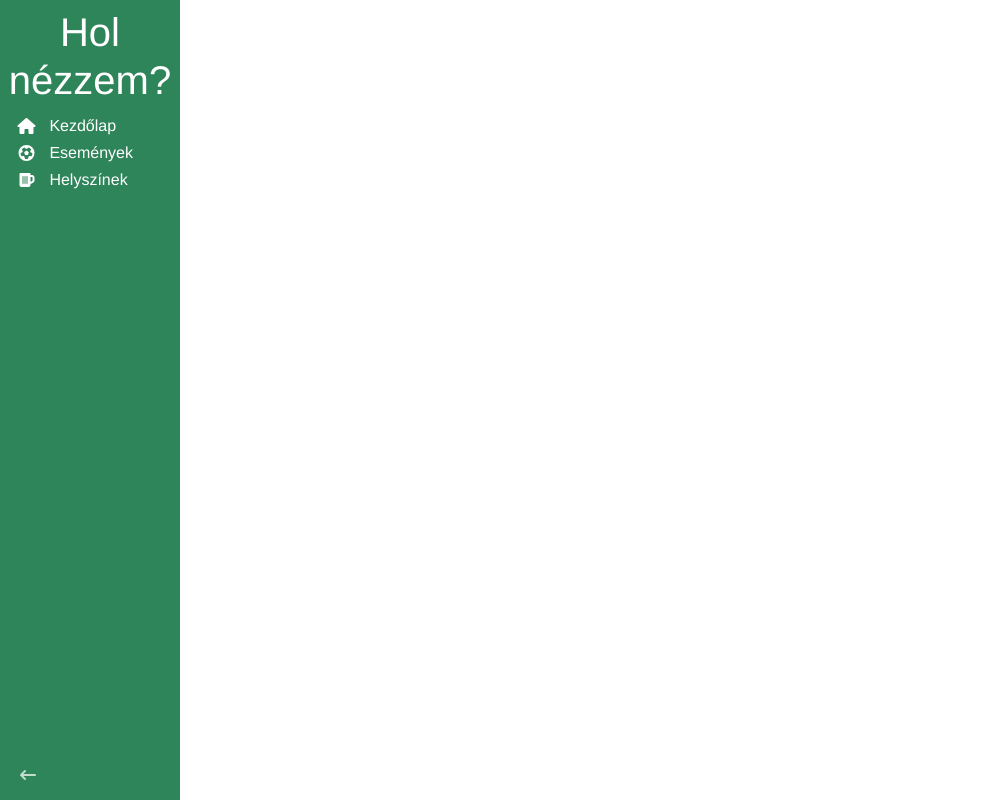
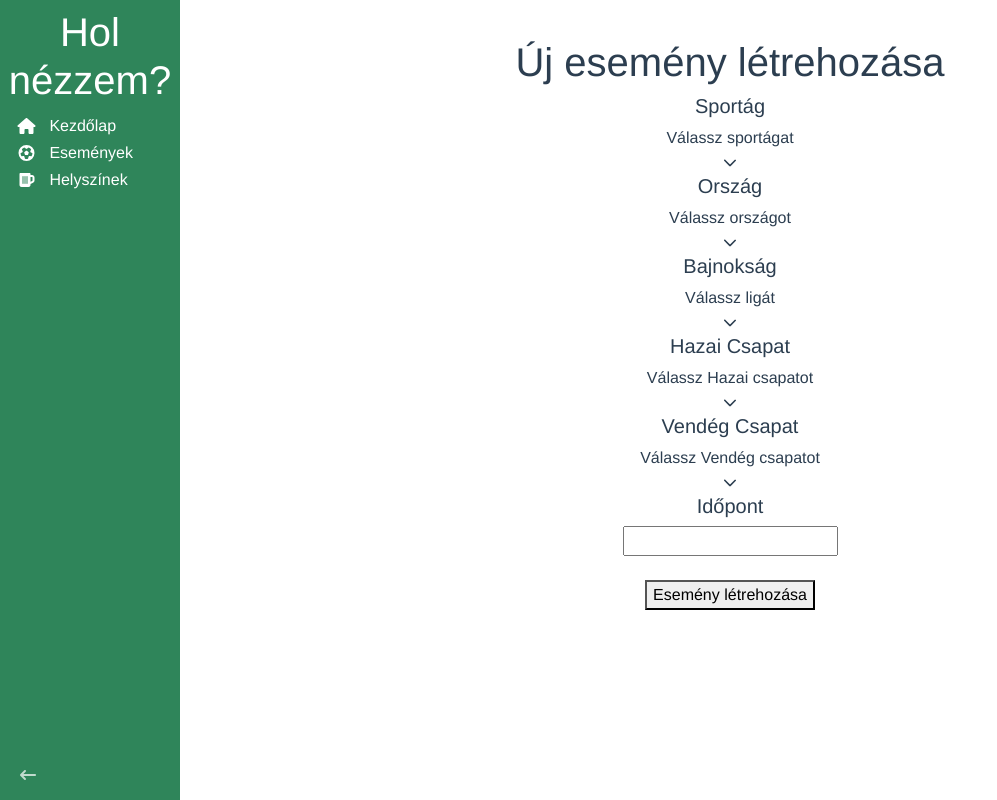
Before and after one commit to denkoksz/where-to-watch-client, a Vue app: page /createsportevent in a window 1280 px wide. Shown: the whole page, without its empty margins (0-997 px from the left). Built offline with nearby package versions, Linux system fonts and the light colour scheme; no server answers.

Commit message:
refactor SportEventsService and add create Sport event view

```diff
--- a/src/components/SportEventsTable.vue
+++ b/src/components/SportEventsTable.vue
@@ -147,7 +147,7 @@ export default {
     }
 
     const goToSportEventPage = (link) => {
-      window.open(link, '_blank');
+      window.open(link);
     };
 
     return { filters, sportEvents, handleClick: goToSportEventPage, categories, leagues, countries, loading };
--- a/src/composables/SportEventsService.js
+++ b/src/composables/SportEventsService.js
@@ -1,3 +1,5 @@
+import logger from "@fortawesome/vue-fontawesome/src/logger";
+
 export default class SportEventsService {
 
     async getSportEvents (props = null) {
@@ -28,6 +30,106 @@ export default class SportEventsService {
         }
     }
 
+    async getCategoryNames() {
+        try {
+            let url = 'http://localhost:5000/api/sportmaincategory/';
+            let data = await (await fetch(url)).json();
+            let names = [];
+            data.map(rows => {
+                names.push({name: rows.categoryName});
+            });
+            return names;
+        } catch (err) {
+            console.error(err);
+        }
+    }
+
+    async getCountries() {
+        try {
+            let url = 'http://localhost:5000/api/country/';
+            let data = await (await fetch(url)).json();
+            let countries = [];
+            data.map(rows => {
+                countries.push({name: rows.countryName});
+            });
+            return countries;
+        } catch (err) {
+            console.error(err);
+        }
+    }
+
+    async getLeagues() {
+        try {
+            let url = 'http://localhost:5000/api/leagues/';
+            let data = await (await fetch(url)).json();
+            let leagues = [];
+            data.map(rows => {
+                leagues.push({name: rows.leagueName});
+            });
+            return leagues;
+        } catch (err) {
+            console.error(err);
+        }
+    }
+
+    async getCountriesByCategory(category) {
+        try {
+            let url = 'http://localhost:5000/api/country/filter?category=' + category;
+            let data = await (await fetch(url)).json();
+            let countries = [];
+            data.map(rows => {
+                countries.push({name: rows.countryName});
+            });
+            console.log(countries)
+            return countries;
+        } catch (err) {
+            console.error(err);
+        }
+    }
+
+    async getLeaguesByCategoryAndCountry(category, country) {
+        try {
+            let url = 'http://localhost:5000/api/leagues/filter?category=' + category + '&country=' + country;
+            let data = await (await fetch(url)).json();
+            let leagues = [];
+            data.map(rows => {
+                leagues.push({name: rows.leagueName});
+            });
+            return leagues;
+        } catch (err) {
+            console.error(err);
+        }
+    }
+
+    createSportEvent(sportCategory, country, league, homeTeam, awayTeam, matchTime) {
+        let sportEvent = {
+            teamType: 'whatever',
+            mainCategory: sportCategory,
+            country: country,
+            leagueName: league,
+            homeTeamName: homeTeam,
+            awayTeamName: awayTeam,
+            eventDate: matchTime
+        }
+
+        let error;
+
+        fetch('http://localhost:5000/api/sportevents', {
+            method: 'POST',
+            headers: {'Content-Type': 'application/json'},
+            body: JSON.stringify(sportEvent)
+        }).then(async (response) => {
+            if (response.ok) {
+                console.log('ok');
+                return;
+            }
+            error = await response.json();
+            throw new Error(error.message);
+        }).catch(() => {
+            throw new Error(error.message);
+        });
+    }
+
     formatSingleSportEvent = (sportEvent) => {
         return this.extendSportEvent(sportEvent);
     };
--- a/src/main.js
+++ b/src/main.js
@@ -15,6 +15,8 @@ import InputText from "primevue/inputtext";
 import Paginator from "primevue/paginator";
 import Button from "primevue/button";
 import MultiSelect from "primevue/multiselect";
+import Dropdown from "primevue/dropdown";
+import Calendar from "primevue/calendar";
 
 
 library.add(fas);
@@ -30,4 +32,6 @@ createApp(App)
     .component("Paginator", Paginator)
     .component("Button", Button)
     .component("MultiSelect", MultiSelect)
+    .component("Dropdown", Dropdown)
+    .component("Calendar", Calendar)
     .mount("#app");
--- a/src/router/index.js
+++ b/src/router/index.js
@@ -3,6 +3,7 @@ import Welcome from "@/views/Welcome";
 import SportEvents from "@/views/SportEvents";
 import Bars from "@/views/Bars";
 import BarDetails from "@/views/BarDetails";
+import CreateSportEvent from "@/views/CreateSportEvent";
 
 
 const routes = [
@@ -15,6 +16,11 @@ const routes = [
     path: '/sportevents',
     name: 'sportevents',
     component: SportEvents
+  },
+  {
+    path: '/createsportevent',
+    name: 'createsportevent',
+    component: CreateSportEvent
   },
   {
     path: '/bars',
--- /dev/null
+++ b/src/views/CreateSportEvent.vue
@@ -0,0 +1,168 @@
+<template>
+  <div v-if="alreadyCreated">
+    <p></p>
+  </div>
+  <div>
+    <h1>Új esemény létrehozása</h1>
+    <!--TODO: dropdown list ugy mukodjon, hogy szukitse a talalatokat ahhoz kepest, ami ki lett valasztva-->
+      <div>
+        <h5>Sportág</h5>
+        <Dropdown v-model="sportCategory" :options="sportCategories" optionLabel="name" :filter="true" placeholder="Válassz sportágat" :showClear="true">
+          <template #value="slotProps">
+            <div v-if="slotProps.value">
+              <div>{{slotProps.value.name}}</div>
+            </div>
+            <span v-else>
+                    {{slotProps.placeholder}}
+                </span>
+          </template>
+          <template #option="slotProps">
+            <div>
+              <div>{{slotProps.option.name}}</div>
+            </div>
+          </template>
+        </Dropdown>
+
+        <h5>Ország</h5>
+        <Dropdown v-model="country" :options="countries" optionLabel="name" :filter="true" placeholder="Válassz országot" :showClear="true" id="country">
+          <template #value="slotProps">
+            <div v-if="slotProps.value">
+              <div>{{slotProps.value.name}}</div>
+            </div>
+            <span v-else>
+                    {{slotProps.placeholder}}
+                </span>
+          </template>
+          <template #option="slotProps">
+            <div>
+              <div>{{slotProps.option.name}}</div>
+            </div>
+          </template>
+        </Dropdown>
+
+        <h5>Bajnokság</h5>
+        <Dropdown v-model="league" :options="leagues" optionLabel="name" :filter="true" placeholder="Válassz ligát" :showClear="true">
+          <template #value="slotProps">
+            <div v-if="slotProps.value">
+              <div>{{slotProps.value.name}}</div>
+            </div>
+            <span v-else>
+                    {{slotProps.placeholder}}
+                </span>
+          </template>
+          <template #option="slotProps">
+            <div>
+              <div>{{slotProps.option.name}}</div>
+            </div>
+          </template>
+        </Dropdown>
+
+        <h5>Hazai Csapat</h5>
+        <Dropdown v-model="homeTeam" :options="teams" optionLabel="name" :filter="true" placeholder="Válassz Hazai csapatot" :showClear="true">
+          <template #value="slotProps">
+            <div v-if="slotProps.value">
+              <div>{{slotProps.value.name}}</div>
+            </div>
+            <span v-else>
+                    {{slotProps.placeholder}}
+                </span>
+          </template>
+          <template #option="slotProps">
+            <div>
+              <div>{{slotProps.option.name}}</div>
+            </div>
+          </template>
+        </Dropdown>
+
+        <h5>Vendég Csapat</h5>
+        <Dropdown v-model="awayTeam" :options="teams" optionLabel="name" :filter="true" placeholder="Válassz Vendég csapatot" :showClear="true">
+          <template #value="slotProps">
+            <div v-if="slotProps.value">
+              <div>{{slotProps.value.name}}</div>
+            </div>
+            <span v-else>
+                    {{slotProps.placeholder}}
+                </span>
+          </template>
+          <template #option="slotProps">
+            <div>
+              <div>{{slotProps.option.name}}</div>
+            </div>
+          </template>
+        </Dropdown>
+
+        <h5>Időpont</h5>
+        <div class="field col-12 md:col-4">
+          <Calendar v-model="matchTime" :showTime="true" :showSeconds="false" dateFormat="yy/mm/dd"/>
+        </div>
+
+        <br>
+        <div>
+          <Button label="Esemény létrehozása" @click="createSportEvent"/>
+        </div>
+
+      </div>
+
+  </div>
+</template>
+
+<script>
+import {onMounted, onUpdated, ref} from 'vue';
+import SportEventsService from "@/composables/SportEventsService";
+
+export default {
+  setup() {
+    const sportCategory = ref();
+    const sportCategories  = ref();
+    const country = ref();
+    const countries = ref();
+    const league = ref();
+    const leagues = ref();
+    const homeTeam = ref();
+    const awayTeam = ref();
+    const matchTime = ref();
+    const alreadyCreated = ref(false);
+    const sportEventsService = ref(new SportEventsService());
+
+    onMounted(async () => {
+      sportCategories.value = await sportEventsService.value.getCategoryNames();
+      countries.value = await sportEventsService.value.getCountries();
+      leagues.value = await sportEventsService.value.getLeagues();
+    });
+
+    const teams = ref([
+      {name: 'Ferencváros', code: 'NB1'},
+      {name: 'Újpest', code: 'NB1'},
+      {name: 'Chelsea', code: 'PL'},
+      {name: 'Manchester United', code: 'PL'},
+      {name: 'Barcelona', code: 'LL'},
+      {name: 'Real Madrid', code: 'LL'}
+    ]);
+
+    const createSportEvent = () => {
+      try {
+        sportEventsService.value.createSportEvent(
+            sportCategory.value.name,
+            country.value.name,
+            league.value.name,
+            homeTeam.value.name,
+            awayTeam.value.name,
+            matchTime.value
+        );
+      } catch (err) {
+        console.log('here: ' + err)
+      }
+
+    };
+
+    return {
+      sportCategory, sportCategories, country, countries, league, leagues,
+      homeTeam, awayTeam, teams, matchTime, createSportEvent, alreadyCreated
+    }
+  }
+}
+</script>
+
+<style scoped>
+
+</style>
```
Also changed, not shown: src/components/Bars.vue (+18 -8 lines).
